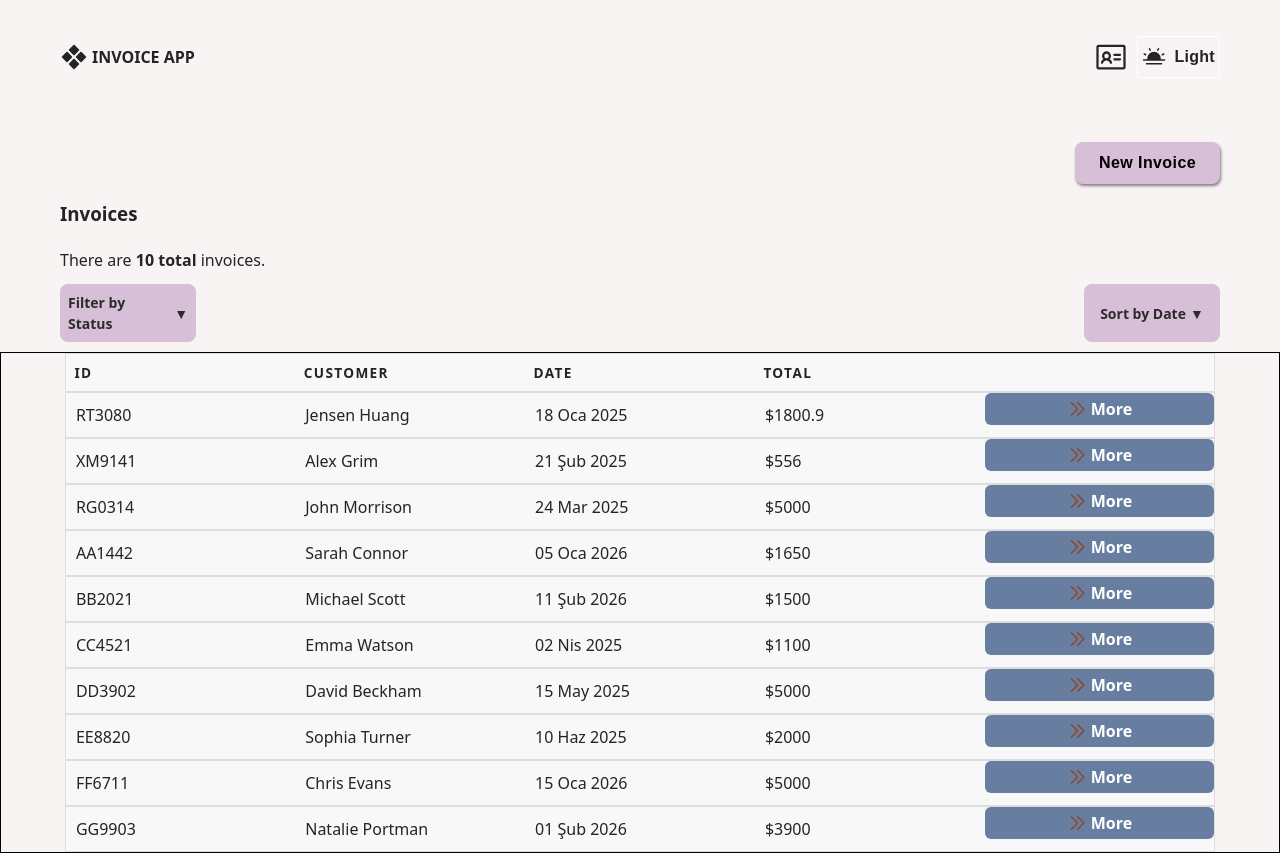
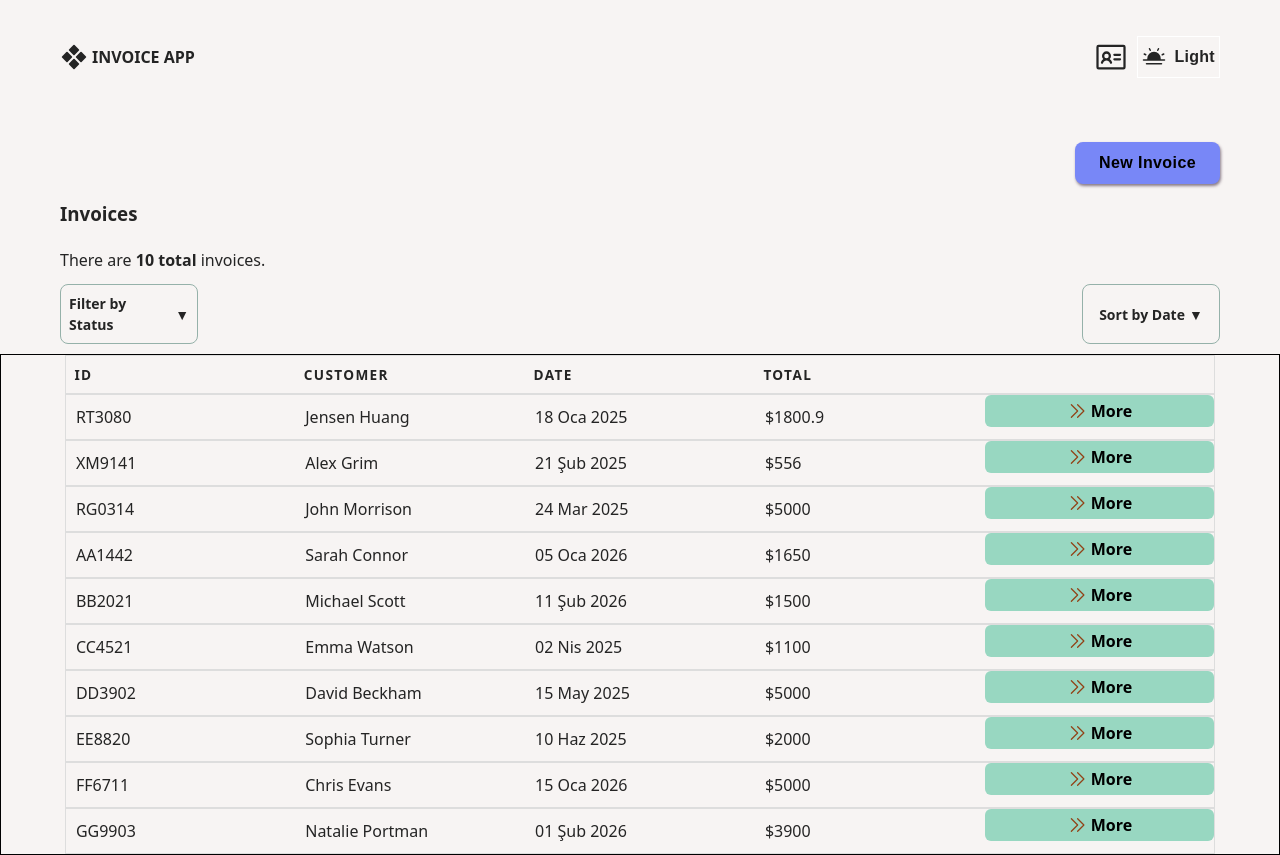
Before and after one commit to banuaggun/invoice-app-react, a React (Vite) app: page / in a window 1280 px wide. Built offline with nearby package versions, Linux system fonts and the light colour scheme.

Commit message:
style: palette inception – colors in progress

```diff
--- a/src/components/invoice-filter/invoice-filter.css
+++ b/src/components/invoice-filter/invoice-filter.css
@@ -26,10 +26,9 @@
  display: flex;
  align-items: center;
  justify-content: center;
- background-color: thistle;
- color:#2b2c2b;
+ border:1px solid var(--btn-sort);
+ color:var(--text-color);
  padding:8px 8px;
- border:0;
  border-radius: 8px;
  font-size: 14px;
  font-weight: bold;
@@ -43,7 +42,8 @@
   padding: 8px 8px;
   width:120px;
   height:auto;
-  background-color: plum;
+  background-color: var(--btn-sort);
+  /*
   background-image:
     radial-gradient(
       93% 87% at 87% 89%,
@@ -62,6 +62,7 @@
     inset 0px 1px 1px rgba(255, 255, 255, 0.6),
     inset 0px -8px 36px rgba(0, 0, 0, 0.3),
     inset 0px 1px 5px rgba(255, 255, 255, 0.6);
+    */
   border-radius: 8px;
   font-weight: bold;
   font-size: 14px;
@@ -77,7 +78,8 @@
   display: inline-block;
   z-index:10;
   top: 100%;
-  background: white;
+  background-color: #f9f9f9;
+  color:#4c4f57;
   border: 1px solid #ddd;
   border-radius: 8px;
   margin-top: 0px;
@@ -93,5 +95,6 @@
 }
 
 .invoice-filter-list li:hover {
-  background: #eee;
+  background: #D0DCD9;
+  color:#242424;
 }
--- a/src/components/invoice-header/invoice-header.css
+++ b/src/components/invoice-header/invoice-header.css
@@ -22,7 +22,8 @@
     letter-spacing: 0.4px;
     border-radius: 8px;
     border:none;
-    background-color: thistle;
+    color:var(--btn-text);
+    background-color: var(--btn-invoice);
     box-shadow: 1px 2px 3px rgba(63, 41, 63, 0.6);
 }
 
@@ -30,7 +31,8 @@
 .invoice-header-area-row-1 button.active,
 .invoice-header-area-row-1 button:focus{
     cursor:pointer;
-    background-color: plum;
+    background-color: var(--btn-invoice-hover);
+    color:#fff;
 }
 
 
--- a/src/components/invoice-item/invoice-item.css
+++ b/src/components/invoice-item/invoice-item.css
@@ -13,7 +13,7 @@ table caption {
 }
 
 table tr {
-  background-color: #f8f8f8;
+  background-color: var(--bg-color);
   border: 1px solid #ddd;
   padding: .35em;
 }
@@ -87,10 +87,15 @@ table td.more-btn{
   justify-content: center;
   gap:4px;
   padding: 4px 8px;
-  background-color: #687EA1;
-  color: white;
+  background-color: var(--btn-more);
+  color: black;
   border: none;
   border-radius: 6px;
+}
+
+table td.more-btn:hover{
+  cursor: pointer;
+  background-color: var(--btn-more-hover);
 }
 
 table td.more-btn svg{
--- a/src/index.css
+++ b/src/index.css
@@ -12,6 +12,13 @@
 .app.light {
   --bg-color: #F7F4F3;
   --text-color: #242424;
+  --btn-text:#000000;
+  --btn-invoice:#7887F7;
+  --btn-invoice-hover:#3E53F4;
+  --btn-sort:#95B1A9;
+  --btn-sort-hover:#D0DCD9;
+  --btn-more:#98D7C1;
+  --btn-more-hover:#7CCBB0;
   --button-bg: transparent;
   --button-text: #333;
   --nav-bg: #444;
@@ -22,6 +29,13 @@
 .app.dark {
   --bg-color: #4C4F57;
   --text-color: #f9f9f9;
+  --btn-text:#000000;
+  --btn-invoice:#8B98F8;
+  --btn-invoice-hover:#3E53F4;
+  --btn-sort:#B9CBC6;
+  --btn-sort-hover:#D0DCD9;
+  --btn-more:#B6E2D3;
+  --btn-more-hover:#7CCBB0;
   --button-bg: transparent;
   --button-text: #f9f9f9;
   --nav-bg: #fff;
--- a/src/pages/invoice-detail/detail.css
+++ b/src/pages/invoice-detail/detail.css
@@ -3,7 +3,7 @@
   padding: 100px 16px 40px 16px; /* topbar sabit olduğu için üst padding */
   max-width: 800px;
   min-width:300px;
-  margin: 0 40px;
+  margin: 0 auto;
   border:1px solid black;
   font-family: Arial, sans-serif;
   line-height: 1.5;
```
